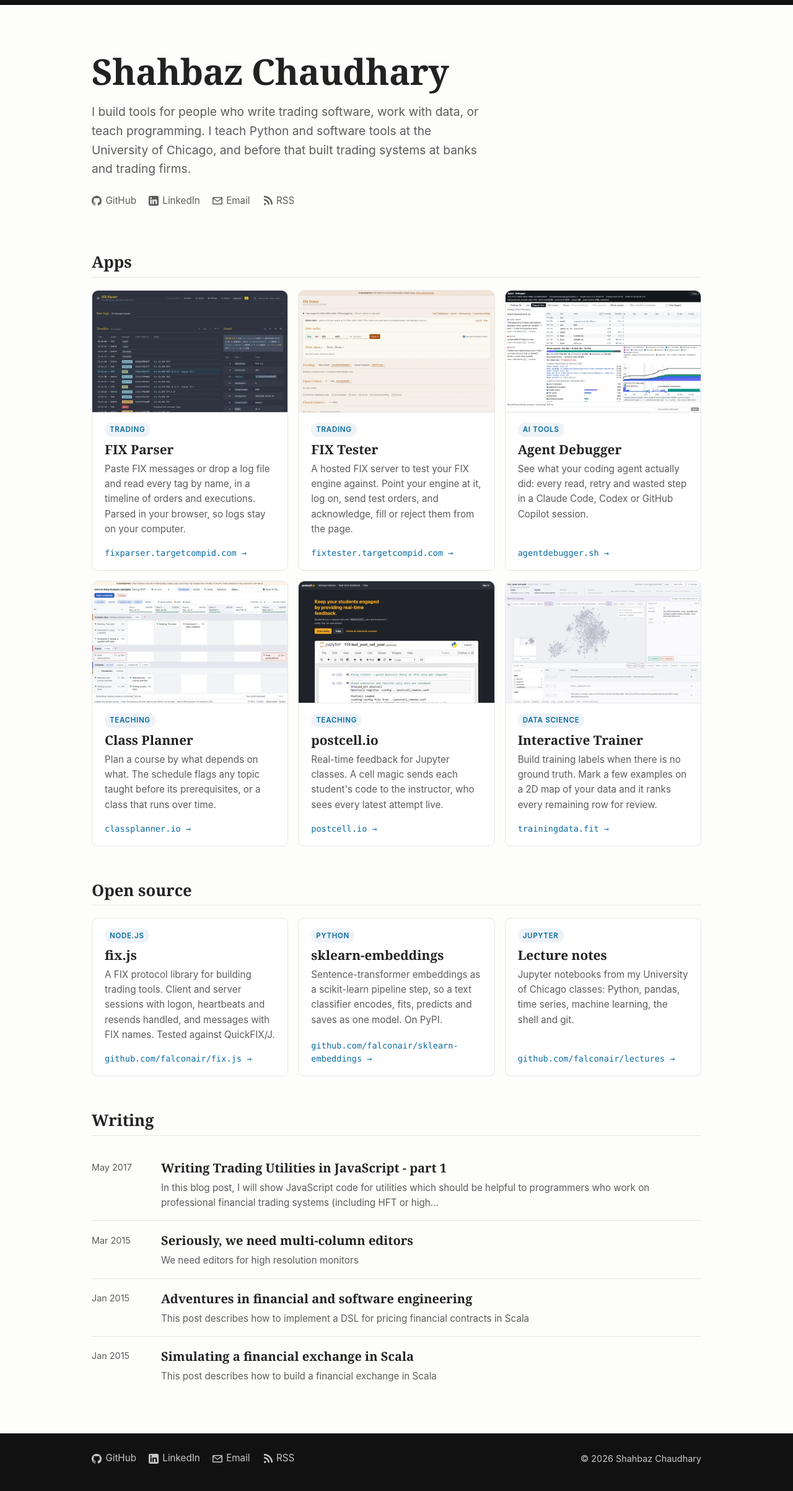
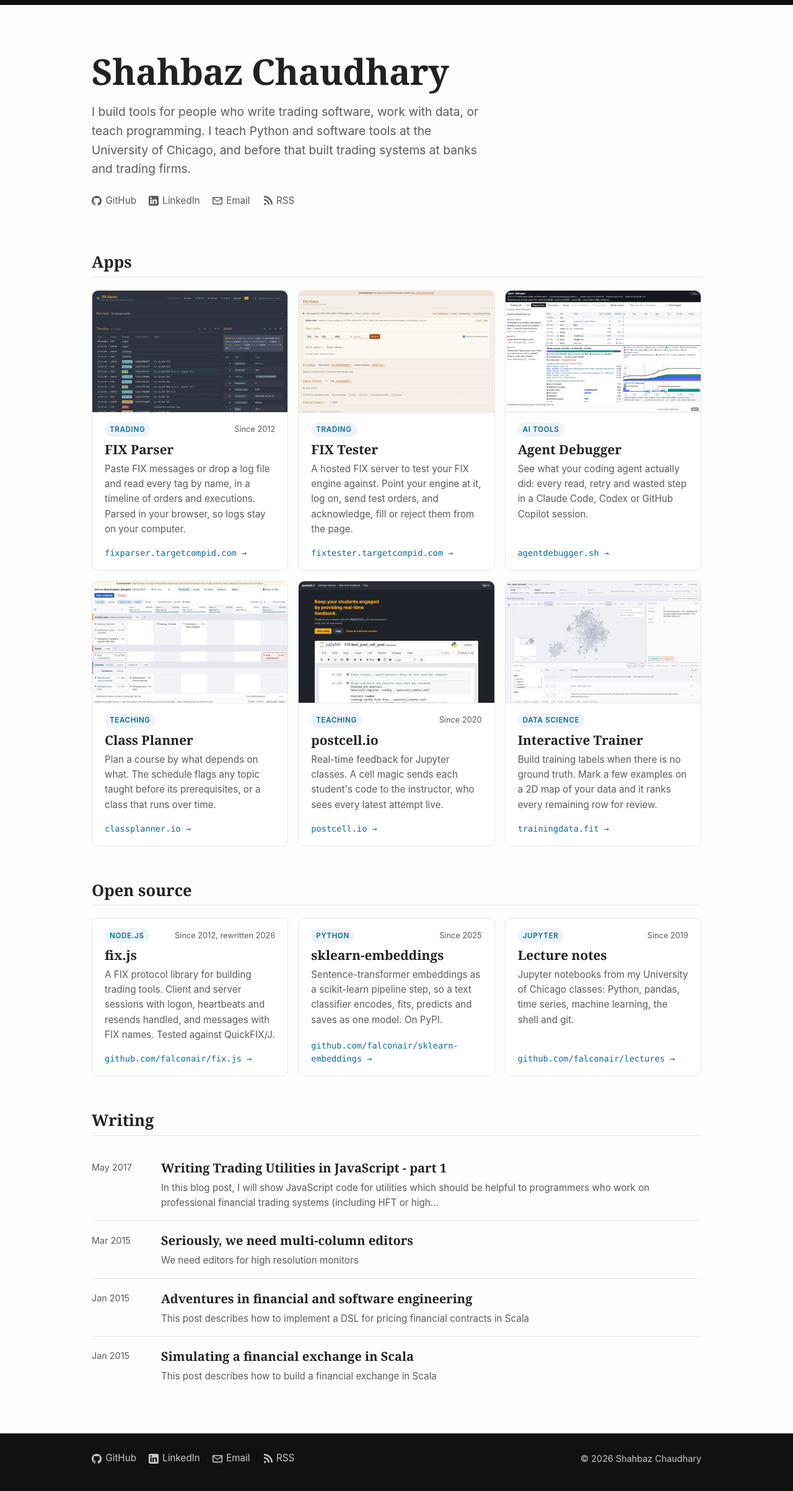
Before and after one commit to falconair/falconair.github.com, a Jekyll site: the page built from index.html, in a window 1280 px wide. Shown: the whole page at 62% size. Built offline with Jekyll 4.4.1, drawn with Linux system fonts in a browser that asks for light colours.

Commit message:
Show the year each app and project began on its card

```diff
--- a/_data/apps.yml
+++ b/_data/apps.yml
@@ -1,9 +1,12 @@
 # Apps on the home page, in the order shown.
 # image: an 800x500 screenshot in img/apps/
+# since is optional: the year the work really began, not the age of a repo.
+# Leave it out for anything built in 2026.
 - name: FIX Parser
   url: https://fixparser.targetcompid.com
   image: /img/apps/fix-parser.webp
   tag: Trading
+  since: 2012
   description: >-
     Paste FIX messages or drop a log file and read every tag by name, in a
     timeline of orders and executions. Parsed in your browser, so logs stay on
@@ -38,6 +41,7 @@
   url: https://postcell.io
   image: /img/apps/postcell.webp
   tag: Teaching
+  since: 2020
   description: >-
     Real-time feedback for Jupyter classes. A cell magic sends each student's
     code to the instructor, who sees every latest attempt live.
--- a/_includes/cards.html
+++ b/_includes/cards.html
@@ -4,7 +4,10 @@
     <a href="{{ app.url }}">
       {% if app.image %}<img class="app-shot" src="{{ app.image | relative_url }}" alt="Screenshot of {{ app.name }}" width="800" height="500"{% if forloop.index > 3 %} loading="lazy"{% endif %} decoding="async">{% endif %}
       <div class="app-body">
-        <span class="app-tag">{{ app.tag }}</span>
+        <div class="app-meta">
+          <span class="app-tag">{{ app.tag }}</span>
+          {% if app.since %}<span class="app-since">Since {{ app.since }}{% if app.rewritten %}, rewritten {{ app.rewritten }}{% endif %}</span>{% endif %}
+        </div>
         <h3>{{ app.name }}</h3>
         <p>{{ app.description }}</p>
         <span class="app-url">{{ app.url | remove: "https://" | remove: "www." }} →</span>
--- a/css/site.css
+++ b/css/site.css
@@ -76,6 +76,8 @@
 .app-body { display: flex; flex-direction: column; flex: 1; padding: 1rem 1.25rem 1rem; }
 .app h3 { font-size: 1.3rem; margin: .5rem 0 .4rem; }
 .app p { margin: 0 0 1rem; color: var(--muted); font-size: .95rem; flex: 1; }
+.app-meta { display: flex; flex-wrap: wrap; align-items: center; justify-content: space-between; gap: .25rem .75rem; }
+.app-since { font-size: .8rem; color: var(--muted); white-space: nowrap; }
 .app-tag { align-self: flex-start; font-size: .72rem; font-weight: 600; letter-spacing: .06em; text-transform: uppercase; color: var(--accent); background: var(--accent-soft); padding: .15rem .5rem; border-radius: 99px; }
 .app-url { font-size: .85rem; color: var(--accent); font-family: var(--mono); overflow-wrap: anywhere; }
 
```
Also changed, not shown: _data/open_source.yml (+7 -0 lines).
